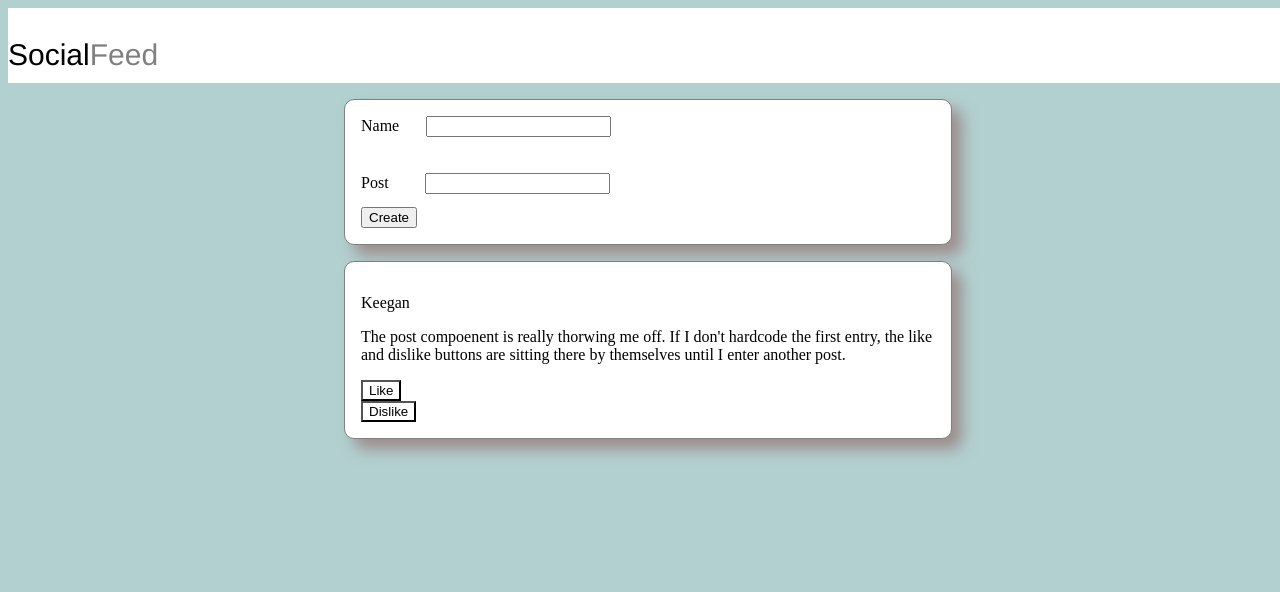
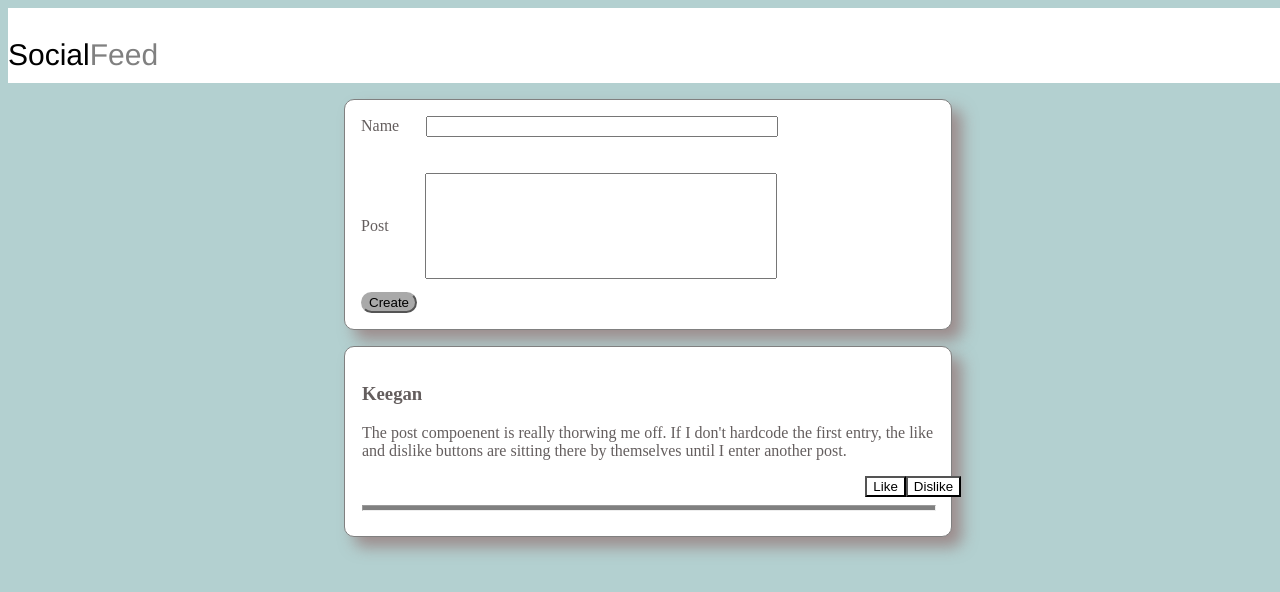
Before and after one commit to Creedo11/SocialFeed, a React (Create React App) app: page / in a window 1280 px wide. Shown: the top 592 px of the page. Built offline with nearby package versions, Linux system fonts and the light colour scheme; the HTML template or start-up script is replaced by a standard one.

Commit message:
completed text wrap styling to DiplayPosts section

```diff
--- a/src/Components/CreatePost/CreatePost.css
+++ b/src/Components/CreatePost/CreatePost.css
@@ -0,0 +1,20 @@
+.form-group{
+    color:rgb(100, 94, 94);
+}
+
+.name-box{
+    width: 60%;
+}
+
+.post-box{
+    width: 60%;
+    height: 100px;
+    overflow-wrap: break-word;
+
+}
+
+.create-button{
+    border-radius: 12px;
+    border-color: darkgrey;
+    background-color: darkgrey;
+}
--- a/src/Components/CreatePost/CreatePost.jsx
+++ b/src/Components/CreatePost/CreatePost.jsx
@@ -16,16 +16,16 @@ const CreatePost = (props) => {
     }
 
     return (
-        <form onSubmit={handleSubmit} className="form-grid">
+        <form onSubmit={handleSubmit} className="post-container">
             <div className="form-group">
                 <span><label>Name</label></span>
-                <input type="text" value={name} className="form-control" style={{'margin-left': "2em"}} onChange={(event) => setName(event.target.value)}/>
+                <input type="text" value={name} className="name-box" style={{'margin-left': "2em"}} onChange={(event) => setName(event.target.value)}/>
             </div>
             <br></br>
             <br></br>
             <div className="form-group">
                 <span><label>Post</label></span>
-                <input type="text" value={post} className="form-control" style={{'margin-left': "2.7em"}} onChange={(event) => setPost(event.target.value)}/>
+                <input type="text" value={post} className="post-box" style={{'margin-left': "2.7em"}} onChange={(event) => setPost(event.target.value)}/>
             </div>
             <button tpye="submit" className="create-button" style={{'margin-top': "1em"}}>Create</button>
         </form>
--- a/src/Components/DisplayPosts/DisplayPosts.css
+++ b/src/Components/DisplayPosts/DisplayPosts.css
@@ -0,0 +1,23 @@
+.approval-buttons {
+    display: flex;
+    margin-left: 88%;
+    justify-content: space-between;
+}
+
+.post-divider {
+    width: 100%;
+    height: 4px;
+    color: gray;
+    background-color: gray;
+}
+
+.feed-content{
+    color:rgb(100, 94, 94);
+    background-color: white;
+    border: 1px;
+    border-style: solid;
+    border-color: white;
+    margin: 0em;
+    padding: 0em;
+    overflow-wrap:break-word;
+}
--- a/src/Components/DisplayPosts/DisplayPosts.jsx
+++ b/src/Components/DisplayPosts/DisplayPosts.jsx
@@ -1,6 +1,7 @@
 import React from "react";
 import CustomButton from "../CustomButton/CustomButton"
 import CustomButton2 from "../CustomButton2/CustomButton2"
+import "./DisplayPosts.css"
 
 
 
@@ -10,12 +11,11 @@ const DisplayPosts = (props) => {
         <div>
             {props.parentEntries.map((entry) => {
                 return (
-                    <div>
-                        <p>{entry.name}</p>
+                    <div className="feed-content">
+                        <h3>{entry.name}</h3>
                         <p>{entry.post}</p>
-                        <div className="approval-buttons">
-                            <span><CustomButton message="Like" /><CustomButton2 message="Dislike" /></span>
-                        </div>
+                        <span className="approval-buttons"><CustomButton message="Like" /><CustomButton2 message="Dislike" /></span>
+                        <hr className="post-divider"></hr>
                     </div>
                 );
             })}
```
